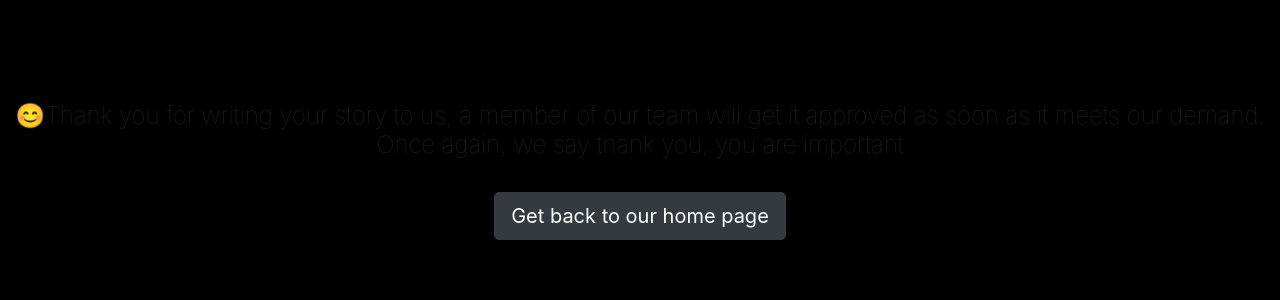
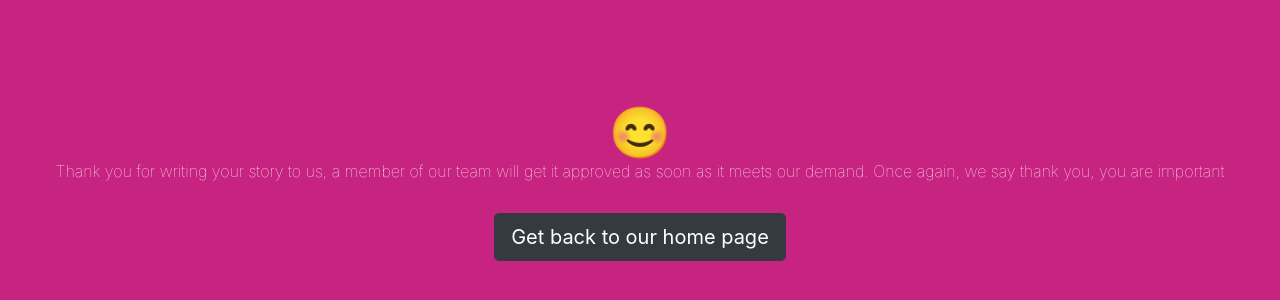
Before and after one commit to CodePapi/THS-frontend, a React (Create React App) app: page /success in a window 1280 px wide. Shown: the part 138-438 px from the top of the page. Built offline with nearby package versions, Linux system fonts and the light colour scheme; no server answers; what javascript-time-ago would draw is missing.

Commit message:
push success

```diff
--- a/src/components/Add_post/Add_Post_Form.js
+++ b/src/components/Add_post/Add_Post_Form.js
@@ -31,7 +31,7 @@ export default function Add_Post_Form() {
 
 
     const handleSubmit = (e) => {
-        history.push('/')
+        history.push('/success')
         e.preventDefault()
         const obj = {
             message: post.message,
--- a/src/components/success.js
+++ b/src/components/success.js
@@ -3,10 +3,10 @@ import { Link } from 'react-router-dom'
 
 export default function Err() {
     return (
-        <div style={{ height:"100vh", background:"black"}}>
+        <div style={{ height:"100vh", background:"#C72481"}}>
         <div style={{paddingTop:"30vh",}}>
         <div className="text-center">
-           <h1 className="h4 i font-weight-lighter"><span role="img" aria-label="404 smile">😊</span>Thank you for writing your story to us, a member of our team will get it approved as soon as it meets our demand. Once again, we say thank you, you are important</h1>
+           <h1 className="h6 i font-weight-lighter text-white"><span role="img" aria-label="404 smile" style={{fontSize:"50px"}}>😊</span><br/>Thank you for writing your story to us, a member of our team will get it approved as soon as it meets our demand. Once again, we say thank you, you are important</h1>
            <br></br>
            <Link to="/"><button className="btn btn-dark btn-lg">Get back to our home page</button></Link>
         </div>
```
